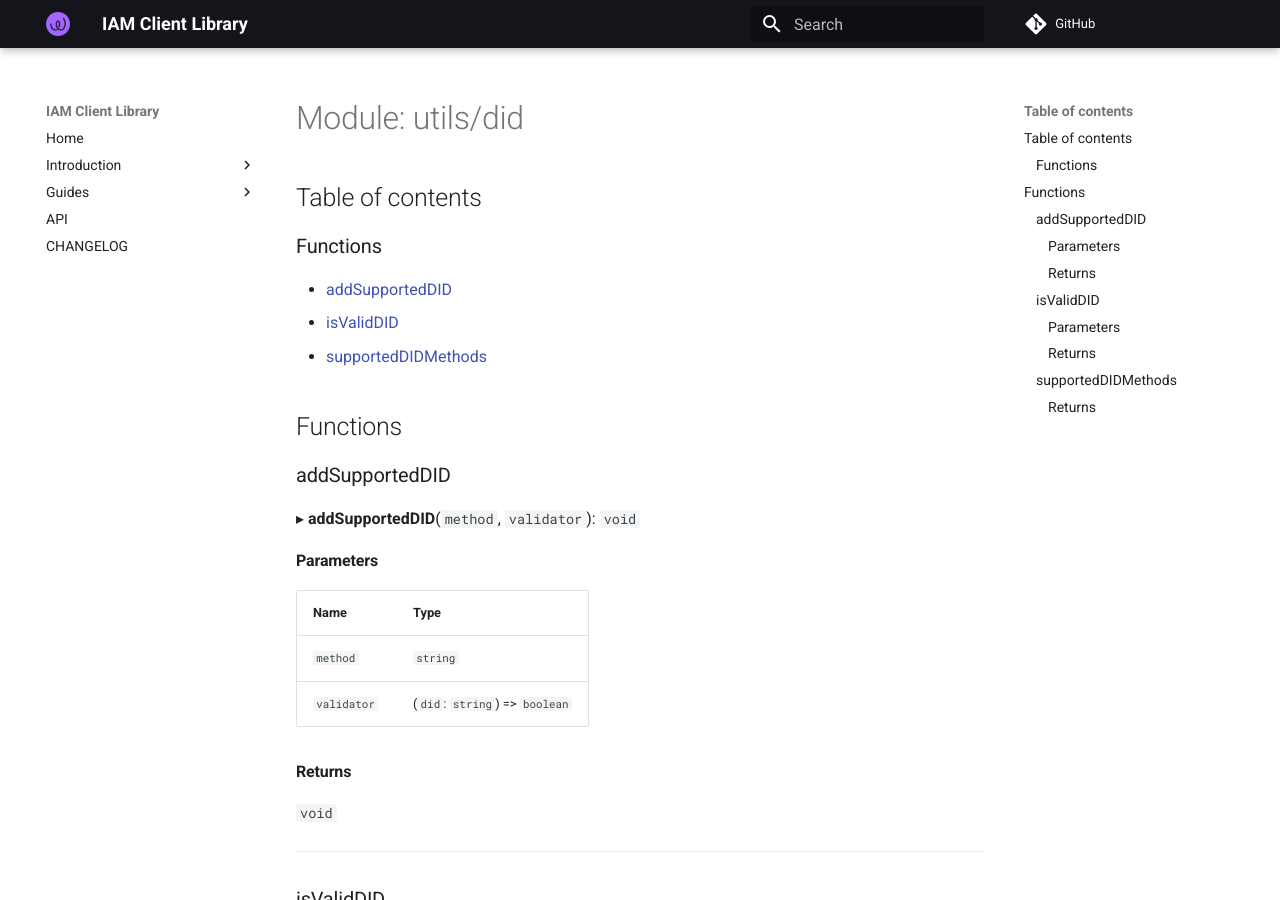
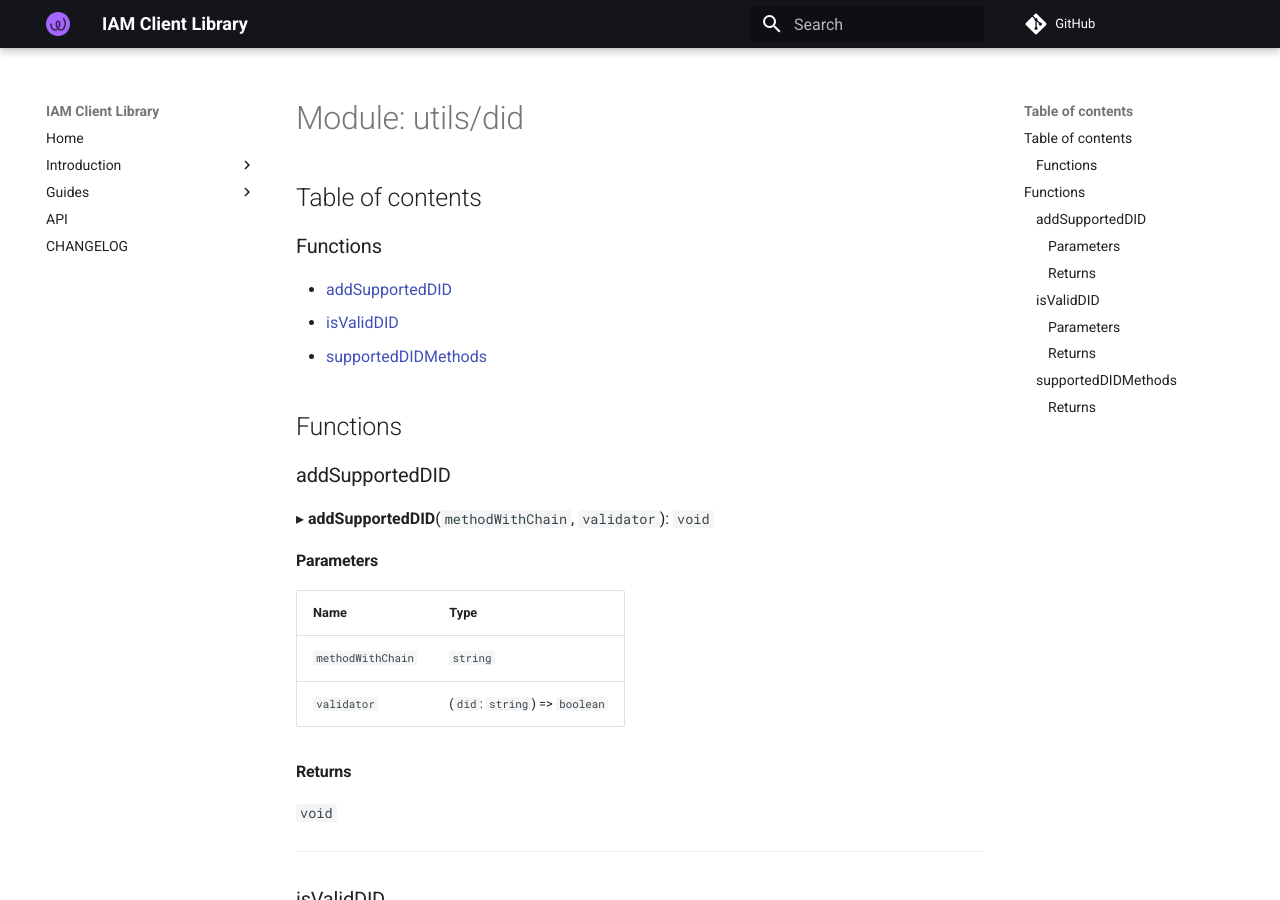
Before and after one commit to energywebfoundation/iam-client-lib, an MkDocs documentation site: the page built from docs/api/modules/utils_did.md, in a window 1280 px wide and 900 px high. Built offline with MkDocs 1.6.1 and Material for MkDocs 9.7.7, drawn with Linux system fonts in a browser that asks for light colours; comment, search, counter and statistics services are not loaded.

Commit message:
feat(did): remove support for did:ethr
BREAKING CHANGE: did:ethr is not supported
iam-client-lib will only be tested on volta and ewc in near future
mainnet support could be added in the future

```diff
--- a/docs/api/modules/utils_did.md
+++ b/docs/api/modules/utils_did.md
@@ -12,13 +12,13 @@
 
 ### addSupportedDID
 
-▸ **addSupportedDID**(`method`, `validator`): `void`
+▸ **addSupportedDID**(`methodWithChain`, `validator`): `void`
 
 #### Parameters
 
 | Name | Type |
 | :------ | :------ |
-| `method` | `string` |
+| `methodWithChain` | `string` |
 | `validator` | (`did`: `string`) => `boolean` |
 
 #### Returns
```
Also changed, not shown: 1 other file.
